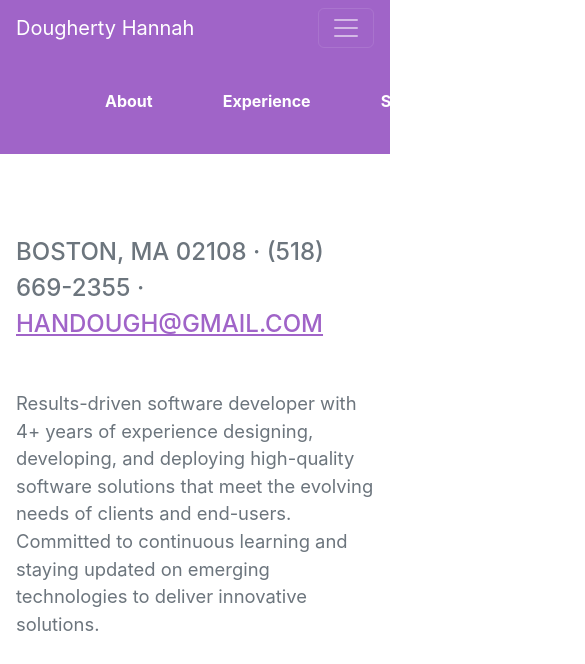
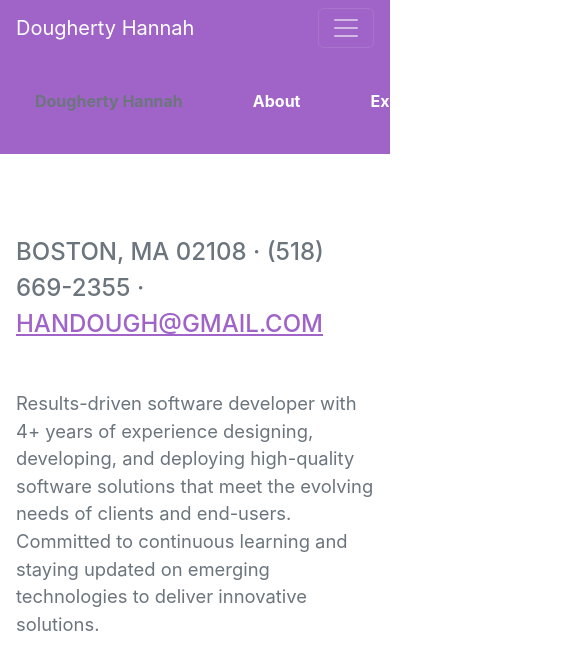
Before and after one commit to handough8/handough8.github.io, a plain HTML site: page index.html in a window 390 px wide. Shown: the top 664 px of the page, 585 px wide, since content can reach past the window. Drawn offline with nearby package versions, Linux system fonts and the light colour scheme; a web font is replaced by a local one.

Commit message:
Testing block

```diff
--- a/index.html
+++ b/index.html
@@ -19,7 +19,12 @@
 <div id="headertop" style="height:100px;background-color:#a064c8;text-align:center;">
     <table>
         <thead>
-        <th style="padding:35px;"><span class="d-lg-block"><img class="img-fluid img-profile rounded-circle mx-auto mb-2" src="assets/img/IMG_3690.jpg" alt="..." /></span></th>
+        <th style="padding:35px;">
+            <a class="navbar-brand js-scroll-trigger" href="#page-top">
+            <span class="d-block d-lg-none">Dougherty Hannah </span>
+            <span class="d-none d-lg-block"><img class="img-fluid img-profile rounded-circle mx-auto mb-2" src="assets/img/IMG_3690.jpg" alt="..." /></span>
+            </a>
+        </th>
         <th style="padding:35px;color:white;"><a class="nav-link js-scroll-trigger" href="#about">About</a></th>
         <th style="padding:35px;color:white;"><a class="nav-link js-scroll-trigger" href="#experience">Experience</a></th>
         <th style="padding:35px;color:white;"><a class="nav-link js-scroll-trigger" href="#skills">Skills</a></th>
```
